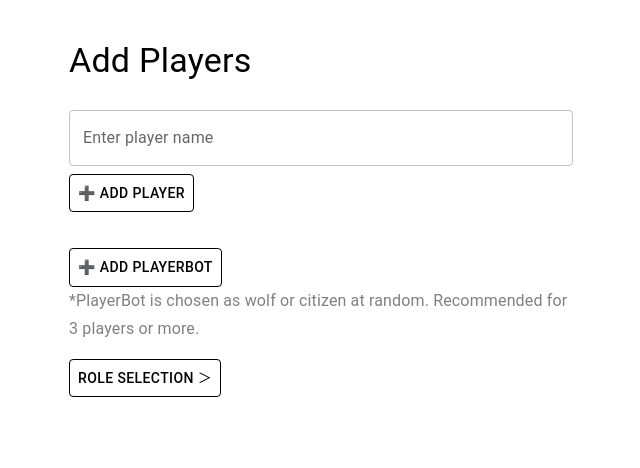
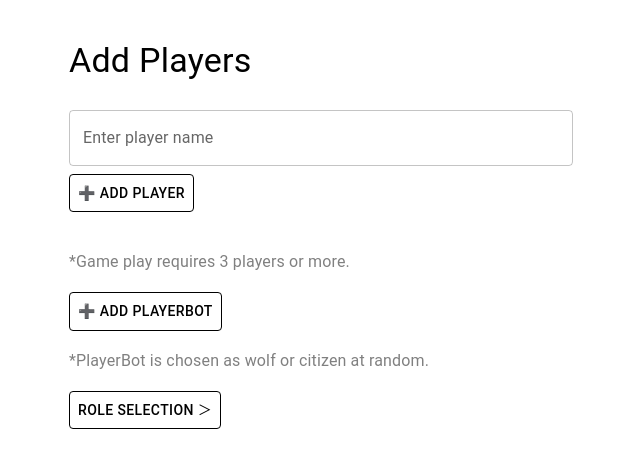
Before and after one commit to noliver-ykc/wordWolf, a React (Create React App) app: page /player-entry in a window 1280 px wide. Shown: the top 468 px of the page, without its empty margins (319-959 px from the left). Built offline with nearby package versions, Linux system fonts and the light colour scheme; the HTML template or start-up script is replaced by a standard one.

Commit message:
playerEntry requires 3 people notice added

```diff
--- a/src/components/PlayerEntry.jsx
+++ b/src/components/PlayerEntry.jsx
@@ -53,12 +53,17 @@ function PlayerEntry() {
           <ListItem key={index}>{player}</ListItem>
         ))}
       </List>
+      <Typography variant="subtitle1" sx={{ color: 'grey', mb: 2 }}>
+        *Game play requires 3 players or more.
+      </Typography>
       <CustomButton onClick={handleAddPlayerBot}>
       ➕ ADD PlayerBot
       </CustomButton>
-      <Typography variant="subtitle1" sx={{ color: 'grey', mb: 2 }}>
-        *PlayerBot is chosen as wolf or citizen at random. Recommended for 3 players or more.
+
+      <Typography variant="subtitle1" sx={{ color: 'grey', mt: 2, mb: 2 }}>
+        *PlayerBot is chosen as wolf or citizen at random.
       </Typography>
+
       <ContinueButton onClick={handleSubmit}>
         Role Selection ＞
       </ContinueButton>
```
